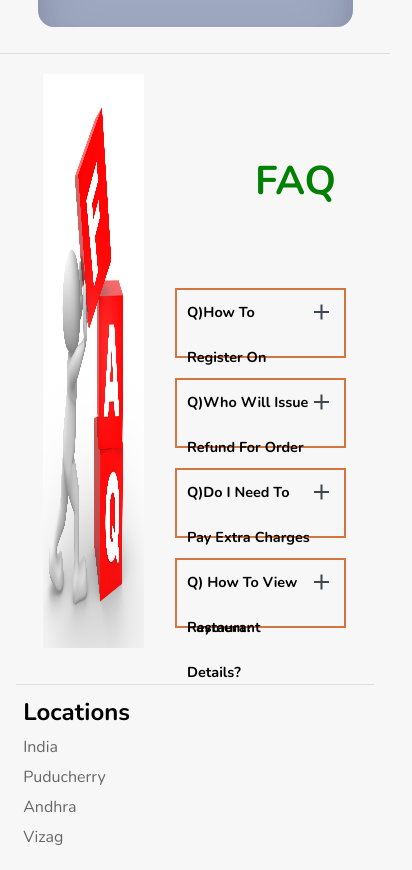
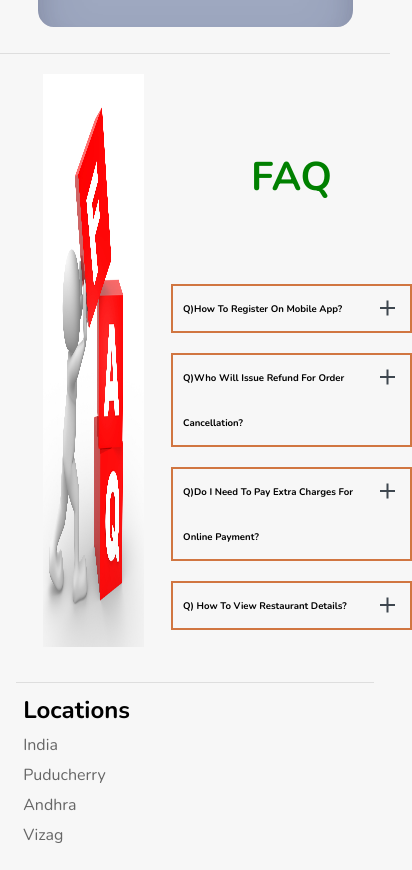
Before and after one commit to chandrika-kp/Food-Website, a plain HTML site: page index.html in a window 390 px wide. Shown: the part 7365-8235 px from the top of the page, 412 px wide, since content can reach past the window. Drawn offline with nearby package versions, Linux system fonts and the light colour scheme.

Commit message:
I made the FAQ section not to overflow in mobile view

```diff
--- a/main.css
+++ b/main.css
@@ -353,9 +353,12 @@ figure.foodies .profile {
 
 .wrapper {
   width: 50%;
-  padding: 1vw;
+  padding: 1e;
+  display: grid;
+  grid-template-columns: 1fr;
   /* padding-top: 10vh; */
 }
+
 
 .wrapper input {
   display: none;
@@ -364,11 +367,12 @@ figure.foodies .profile {
 label {
   display: flex;
   border: 2px solid #d17641;
-  user-select: none;
   width: 100%;
-  height: 70px;
+  height: auto;
   cursor: pointer;
-  font-size: 1.5em;
+  font-size: 1em;
+  justify-content: space-between;
+  align-items: center;
 }
 
 label div:first-child {
@@ -379,8 +383,8 @@ label div:first-child {
 }
 
 .cross {
-  margin-right: 15px;
-  margin-top: 3px;
+  margin: 3px 15px auto auto;
+
 }
 
 .cross:before,
@@ -402,7 +406,7 @@ label div:first-child {
   box-sizing: border-box;
   font-family: sans-serif;
   max-height: 0;
-  overflow: hidden;
+  overflow: auto;
   font-size: 2em;
   margin: 10px 10px;
   transition: max-height, .5s;
```
